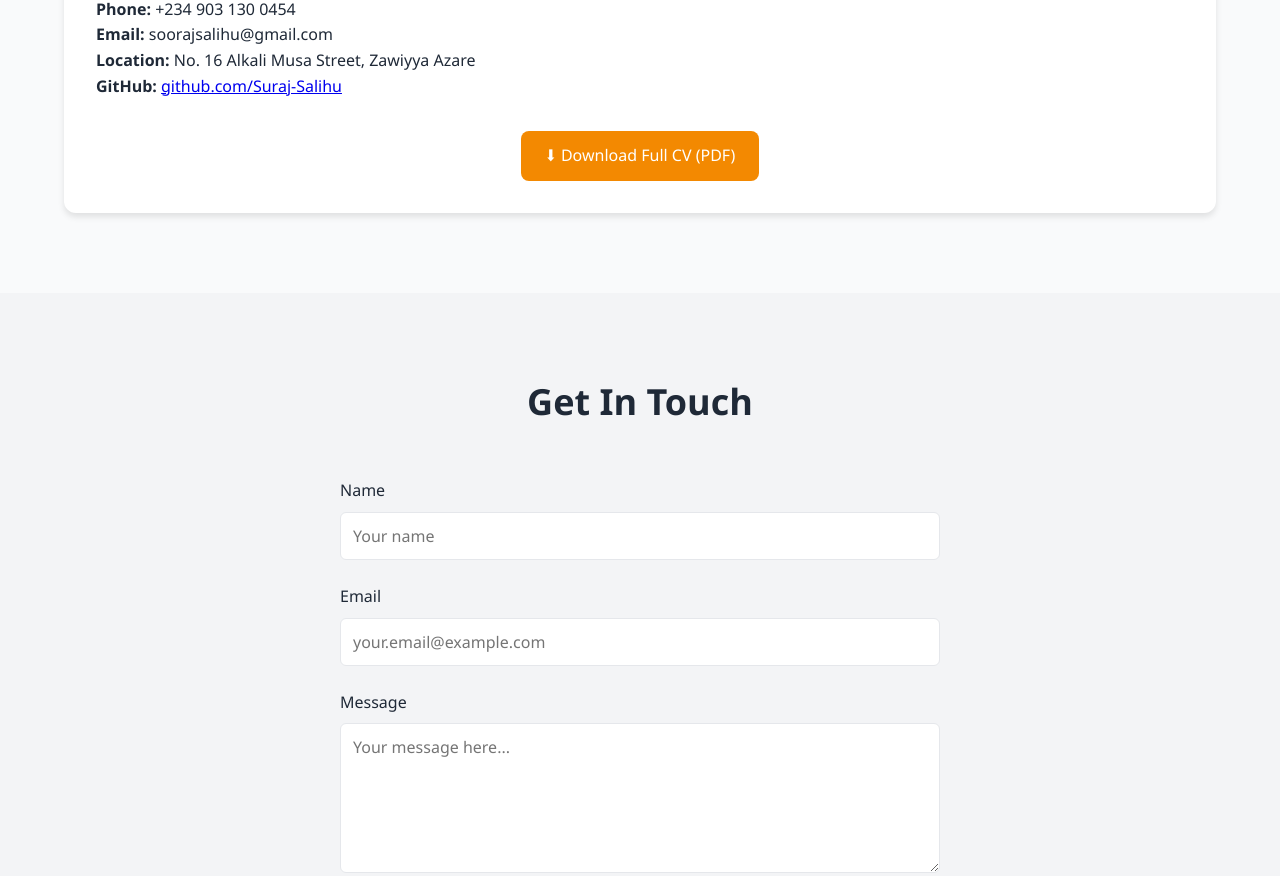
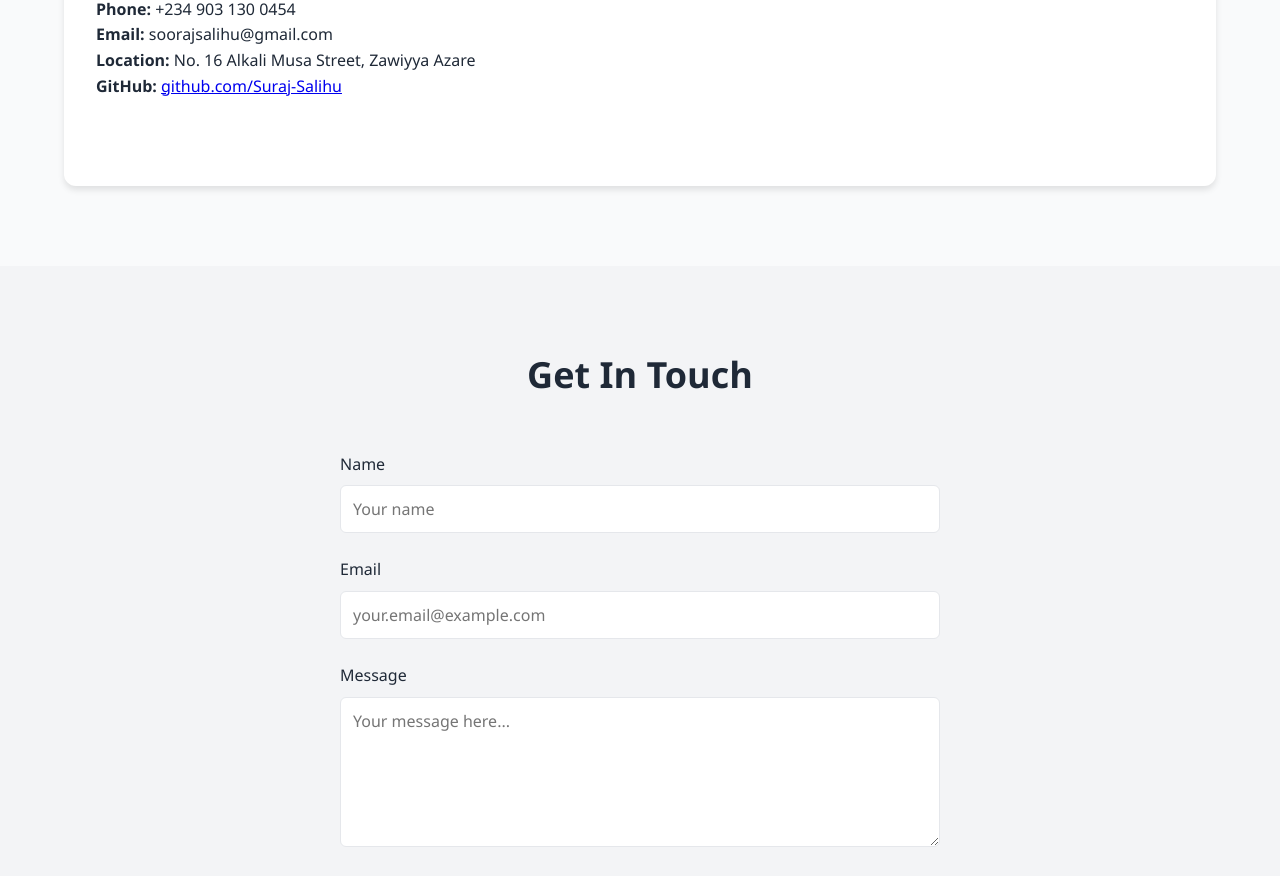
Before and after one commit to Suraj-Salihu/suraj_salihu, a React (Vite) app: page / in a window 1280 px wide. Shown: the part 4658-5534 px from the top of the page. Built offline with nearby package versions, Linux system fonts and the light colour scheme; no server answers; the database is empty.

Commit message:
Show 'No CV added yet' when cv download URL is empty

```diff
--- a/src/components/CV.jsx
+++ b/src/components/CV.jsx
@@ -132,6 +132,7 @@ export default function CV() {
 
           {/* Download */}
           <div className="cv-download">
+            {settings.cvDownloadUrl ? (
               <a
                 href={settings.cvDownloadUrl}
                 target="_blank"
@@ -140,6 +141,11 @@ export default function CV() {
               >
                 {settings.cvDownloadLabel}
               </a>
+            ) : (
+              <div style={{ color: "rgba(255,255,255,.5)", fontSize: "0.9rem", fontStyle: "italic" }}>
+                No CV added yet.
+              </div>
+            )}
           </div>
         </div>
       </div>
```
Lines whose indentation alone changed are shown as unchanged.
